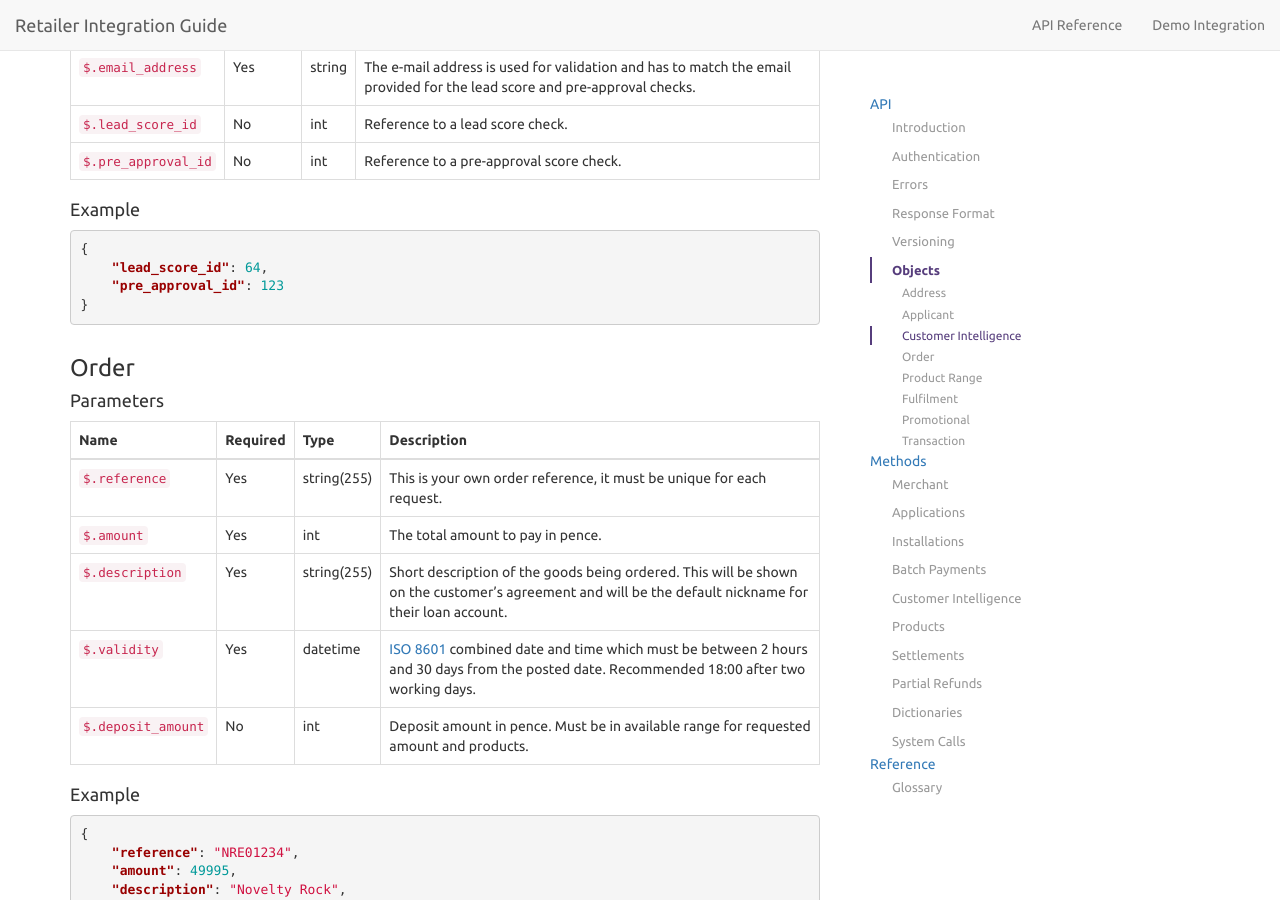
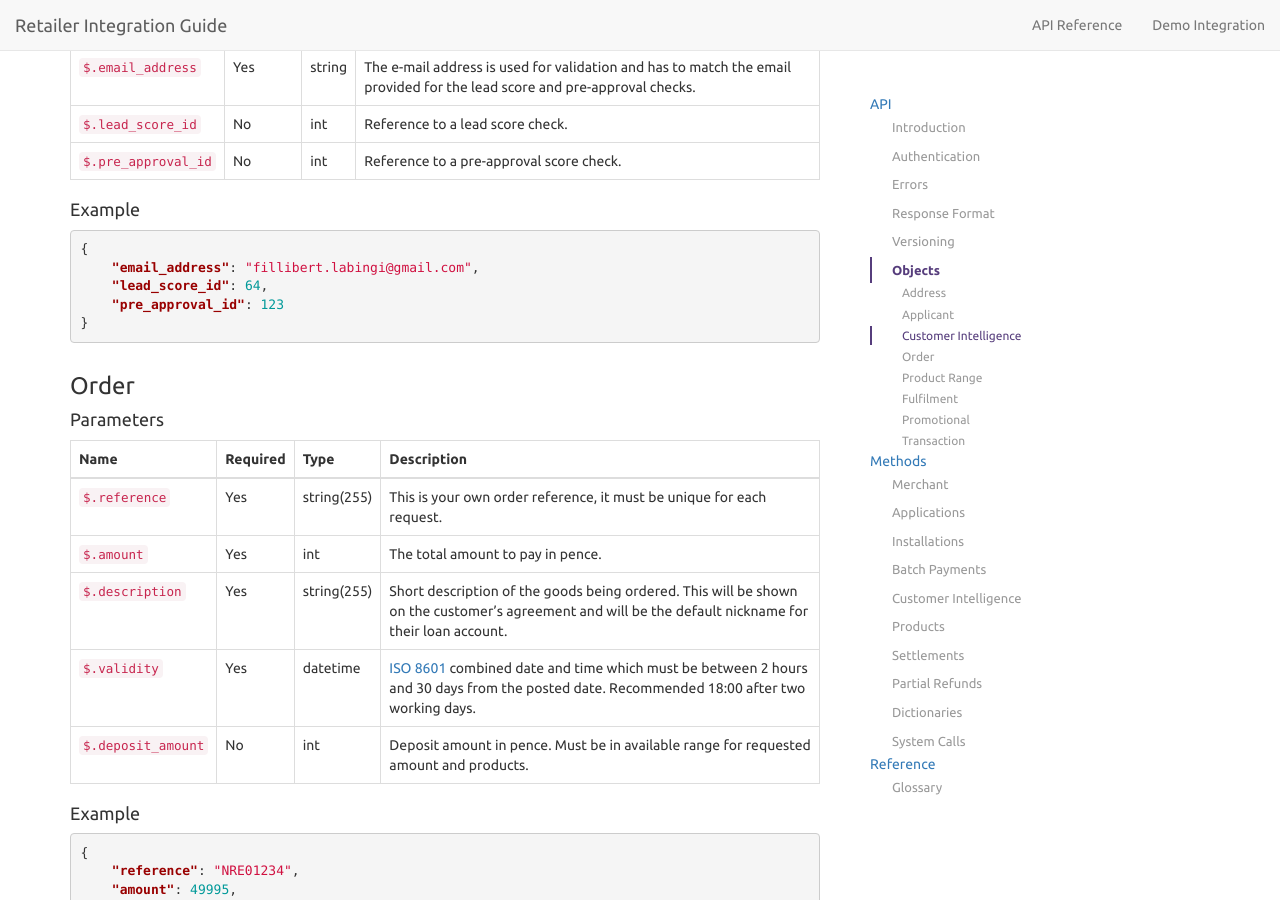
Before and after one commit to PayBreak/retailer-integration-guide, a Jekyll site: the page built from api/index.md, in a window 1280 px wide and 900 px high, scrolled down 4747 px. Built offline with Jekyll 4.4.1, drawn with Linux system fonts in a browser that asks for light colours; nearby versions of some CDN libraries; Markdown is read by kramdown in place of the engine named in the settings; our own code applies the rules of GitHub Pages for plain Markdown files.

Commit message:
Add e-mail to example

````diff
--- a/_includes/v4/objects.md
+++ b/_includes/v4/objects.md
@@ -123,6 +123,7 @@ Name | Required | Type | Description
 
 ```json
 {
+    "email_address": "fillibert.labingi@gmail.com",
     "lead_score_id": 64,
     "pre_approval_id": 123
 }
````
